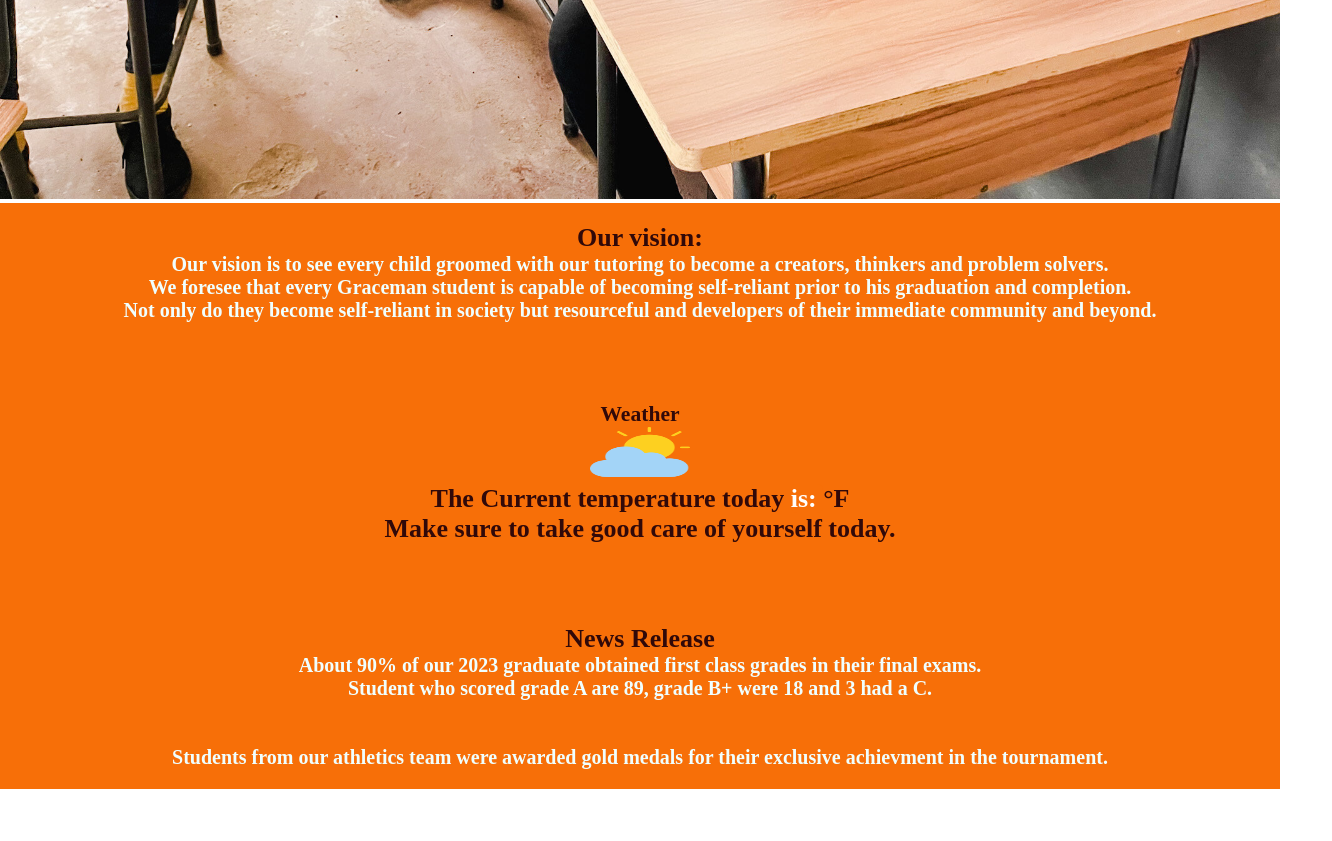
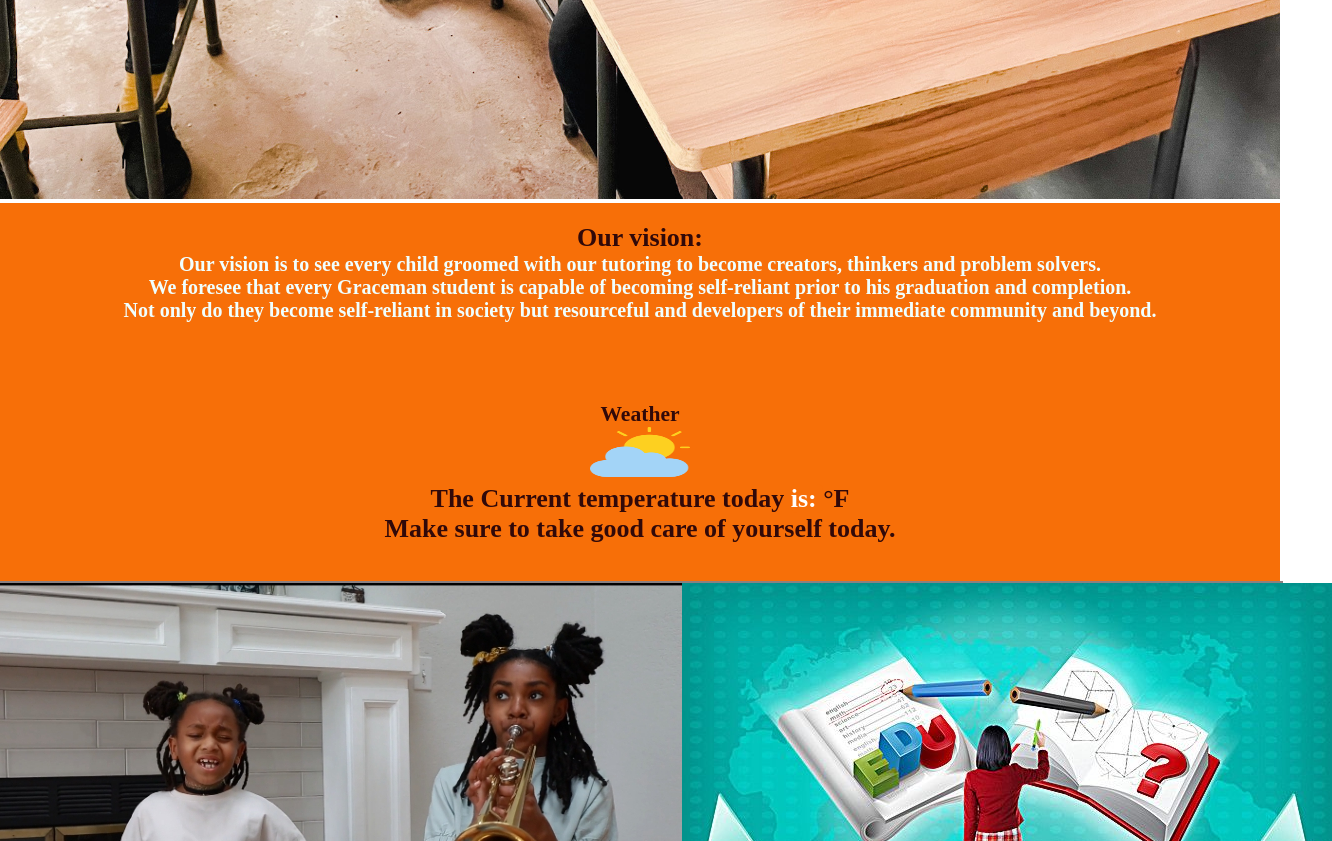
Before and after one commit to raphaelgraceman/schoolsite, a plain HTML site: page index.html in a window 1280 px wide. Shown: the part 968-1809 px from the top of the page, 1332 px wide, since content can reach past the window. Drawn offline with Linux system fonts and the light colour scheme; a web font is replaced by a local one.

Commit message:
added an image

```diff
--- a/index.html
+++ b/index.html
@@ -70,7 +70,7 @@
         </div>
 
         <h4 id="vision-statement">Our vision:
-            <p>Our vision is to see every child groomed with our tutoring to become a creators, thinkers and problem solvers.<br>
+            <p>Our vision is to see every child groomed with our tutoring to become creators, thinkers and problem solvers.<br>
                  We foresee that every Graceman student is capable of becoming self-reliant prior to his graduation and completion.<br>
                 Not only do they become self-reliant in society but resourceful and developers of their immediate community and beyond.
             </p>
@@ -86,13 +86,16 @@
                 <div class="summary">Make sure to take good care of yourself today.</div>
                 <div class="location"></div>
             </div>
+        </div><br><br>
 
-
-
+        <div id="grid">
+            <div id="kid-trumpet">
+                <img src="/images/kid_trumpet.jpg" alt="kid playing trumpet">
+            </div>
+            <div id="student-book">
+                <img src="/images/book_background.jpg" alt="Academic material">
+            </div>
         </div>
-
-
-
         <!--New release-->
         <div id="news">
             <h4>News Release</h4>
--- a/scripts/index.js
+++ b/scripts/index.js
@@ -1,11 +1,11 @@
+
+
 //Accessing the welcome_banner DOM
 document.getElementById("welcome_banner").style.background = "red";
-//Change back to normal after 1 second
+//Change back to normal after 3 second
 setTimeout(() => document.getElementById("welcome_banner").style.background = "", 3000);
-
-
-
-
+//change the color to blue
+setTimeout(() => document.getElementById("welcome_banner").style.background = "Blue", 3000);
 
 //Access the hamburger and the navimenu
 const hamburger = document.querySelector(".hamburger");
--- a/styles/index.css
+++ b/styles/index.css
@@ -285,3 +285,22 @@ footer {
     box-shadow: 5px 5px 10px #6f7364;
     cursor: pointer;
 }
+
+#grid {
+    display: grid;
+    grid-template-columns: 1fr;
+    border: 2px solid #8b8080;
+    margin: -23px;
+    background-color: white;
+}
+
+#kid-trumpet {
+    grid-column: 1;
+    border-radius: 15px;
+
+}
+
+#student-book{
+    grid-column: 2;
+    border-radius: 15px;
+}
```
Also changed, not shown: about/index.html (+1 -1 lines), contact/index.html (+1 -1 lines).
